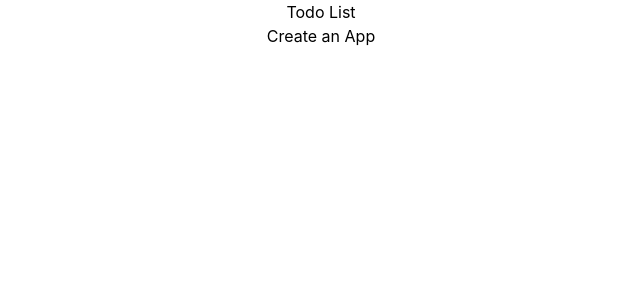
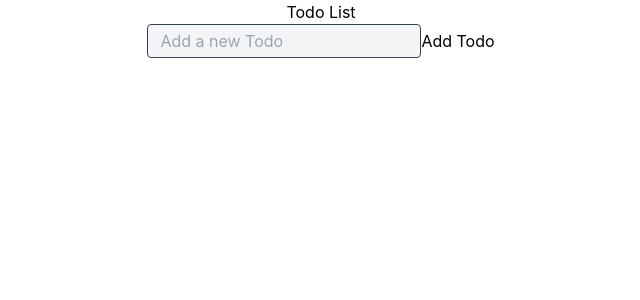
Before and after one commit to MIhnatco/React-ToDo-Redux-Toolkit, a React (Create React App) app: page / in a window 1280 px wide. Shown: the top 300 px of the page, without its empty margins (319-959 px from the left). Built offline with nearby package versions, Linux system fonts and the light colour scheme; the HTML template or start-up script is replaced by a standard one.

Commit message:
AddTodo component

```diff
--- a/package.json
+++ b/package.json
@@ -11,6 +11,7 @@
     "react-dom": "^18.2.0",
     "react-redux": "^9.1.2",
     "react-scripts": "5.0.1",
+    "uuid": "^10.0.0",
     "web-vitals": "^2.1.4"
   },
   "scripts": {
--- a/src/App.css
+++ b/src/App.css
@@ -1,38 +1,3 @@
 .App {
   text-align: center;
 }
-
-.App-logo {
-  height: 40vmin;
-  pointer-events: none;
-}
-
-@media (prefers-reduced-motion: no-preference) {
-  .App-logo {
-    animation: App-logo-spin infinite 20s linear;
-  }
-}
-
-.App-header {
-  background-color: #282c34;
-  min-height: 100vh;
-  display: flex;
-  flex-direction: column;
-  align-items: center;
-  justify-content: center;
-  font-size: calc(10px + 2vmin);
-  color: white;
-}
-
-.App-link {
-  color: #61dafb;
-}
-
-@keyframes App-logo-spin {
-  from {
-    transform: rotate(0deg);
-  }
-  to {
-    transform: rotate(360deg);
-  }
-}
--- a/src/App.js
+++ b/src/App.js
@@ -2,11 +2,13 @@ import React from "react";
 import "./App.css";
 
 import TodoList from "./components/TodoList";
+import AddTodo from "./components/AddTodo";
 
 function App() {
   return (
     <div className="App">
       <h1>Todo List</h1>
+      <AddTodo />
       <TodoList />
     </div>
   );
--- /dev/null
+++ b/src/components/AddTodo.js
@@ -0,0 +1,34 @@
+import React, { useState } from "react";
+import { useDispatch } from "react-redux";
+
+import { addTodo } from "../features/todos/todoSlice";
+
+function AddTodo() {
+  const [input, setInput] = useState("");
+  const dispatch = useDispatch();
+
+  const handleSubmit = (e) => {
+    e.preventDefault();
+
+    dispatch(addTodo(input));
+
+    setInput("");
+  };
+
+  return (
+    <form onSubmit={handleSubmit}>
+      <input
+        type="text"
+        name="input"
+        value={input}
+        onChange={(e) => setInput(e.target.value)}
+        className="border-gray-700 rounded border bg-gray-100 py-1 px-3 text-gray-500"
+        placeholder="Add a new Todo"
+      />
+
+      <button type="submit">Add Todo</button>
+    </form>
+  );
+}
+
+export default AddTodo;
--- /dev/null
+++ b/src/components/TodoItem.js
@@ -0,0 +1,11 @@
+import React from "react";
+
+function TodoItem({ todo }) {
+  return (
+    <div>
+      <h1>{todo.content}</h1>
+    </div>
+  );
+}
+
+export default TodoItem;
--- a/src/components/TodoList.js
+++ b/src/components/TodoList.js
@@ -1,14 +1,15 @@
 import React from "react";
 import { useSelector } from "react-redux";
 
+import TodoItem from "./TodoItem";
+
 function TodoList() {
   const todos = useSelector((state) => state.todos);
+
   return (
     <div>
       {todos.map((todo) => (
-        <div key={todo.id}>
-          <h1>{todo.content}</h1>
-        </div>
+        <TodoItem todo={todo} key={todo.id} />
       ))}
     </div>
   );
--- a/src/features/todos/todoSlice.js
+++ b/src/features/todos/todoSlice.js
@@ -1,27 +1,26 @@
-import {createSlice} from '@reduxjs/toolkit'
+import { createSlice } from "@reduxjs/toolkit";
+import { v4 as uuidv4 } from "uuid";
 
 //slice for todos with initial state, reducers and actions
 const todoSlice = createSlice({
   name: "todo",
-    initialState : {
-        todos: [{id: 1, content: "Create an App"}]
+  initialState: {
+    todos: [],
   },
   reducers: {
     addTodo: (state, action) => {
       const newTodo = {
-                id: 1 ,
-                content: action.payload
+        id: uuidv4(),
+        content: action.payload,
+      };
 
-            }
-
-            state.todos.push(newTodo)
+      state.todos.push(newTodo);
     },
     removeTodo: (state, action) => {
-            state.todos = state.todos.filter((todo) => todo.id !== action.payload)
-        }
+      state.todos = state.todos.filter((todo) => todo.id !== action.payload);
+    },
+  },
+});
 
-    }
-})
-
-export const {addTodo} = todoSlice.actions
-export default todoSlice.reducer
+export const { addTodo } = todoSlice.actions;
+export default todoSlice.reducer;
```
Also changed, not shown: 1 other file (tests, documents, lock files or other folders). Lines whose indentation alone changed are shown as unchanged.
